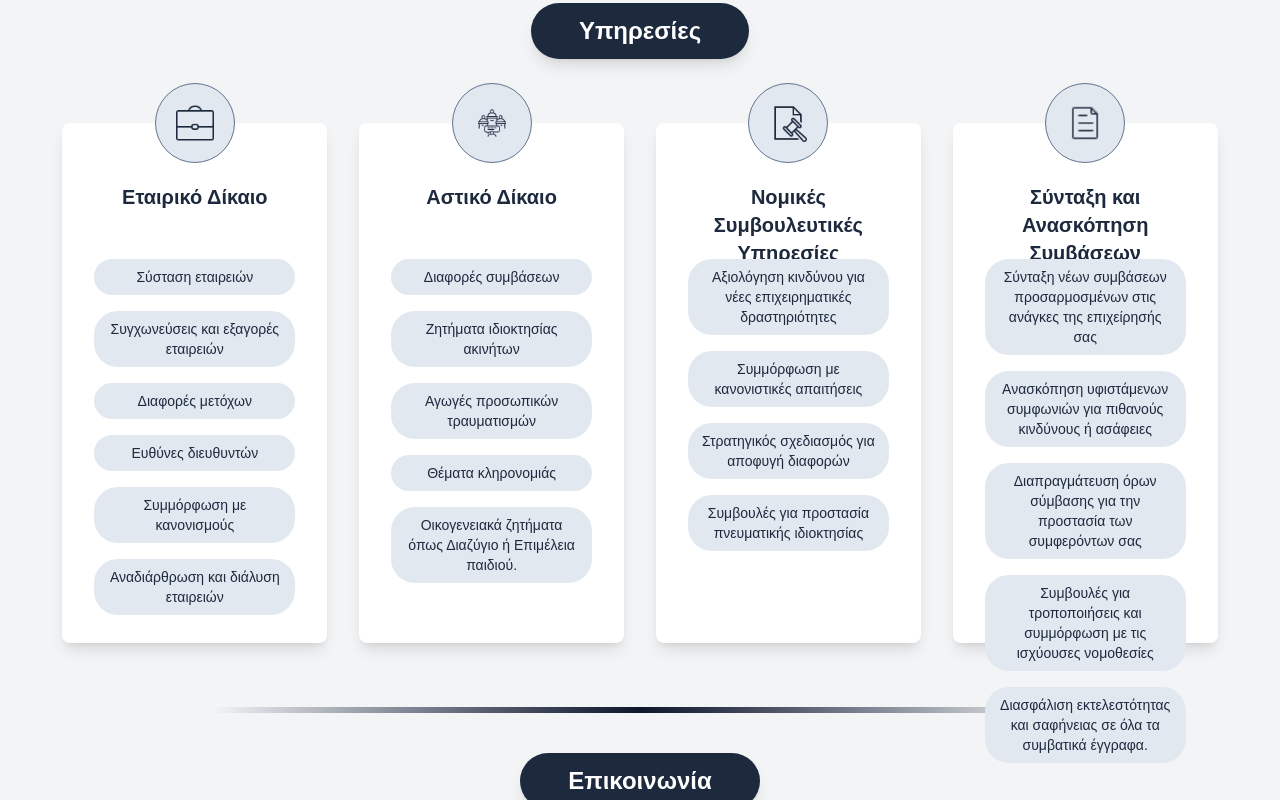
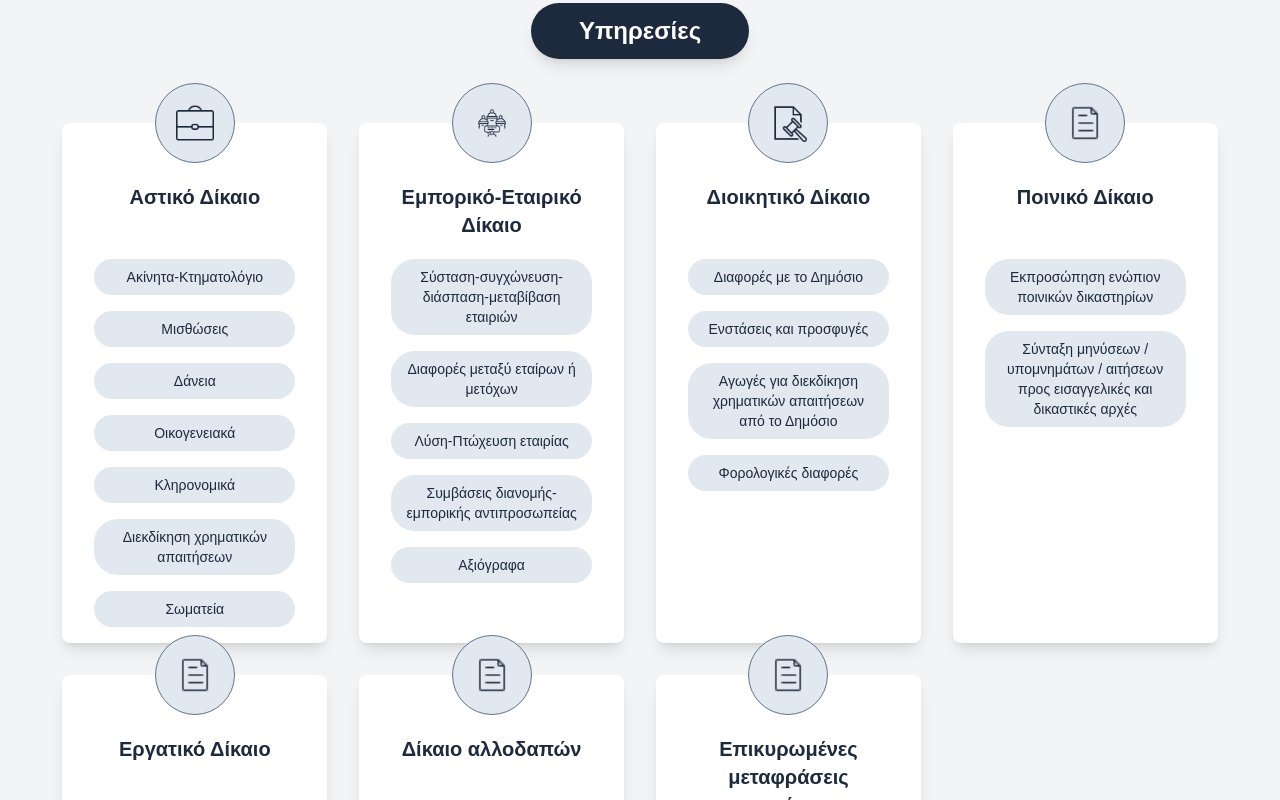
Before and after one commit to MichalisGiannoudis/ProjectDrew, a Next.js app: page / in a window 1280 px wide. Shown: the part 1560-2360 px from the top of the page. Built offline with nearby package versions, Linux system fonts and the light colour scheme.

Commit message:
updated services content

```diff
--- a/src/components/mainBody.component.tsx
+++ b/src/components/mainBody.component.tsx
@@ -13,8 +13,8 @@ export default function MainBody() {
 
   const languageState = useThemeStore(state => state.language);
   const {  nameLabel, progessionLabel, bioHeaderLabel, bioBodyLabel, servicesLabel
-          , serviceLabel1, serviceLabel2, serviceLabel3, serviceLabel4, serviceBody1
-          , serviceBody2, serviceBody3, serviceBody4
+          , serviceLabel1, serviceLabel2, serviceLabel3, serviceLabel4, serviceLabel5, serviceLabel6, serviceLabel7
+          , serviceBody1, serviceBody2, serviceBody3, serviceBody4, serviceBody5, serviceBody6, serviceBody7
         } = useContent(languageState === Language.Greek ? 'mainPageGR' : 'mainPageEN') as MainPageContent;
 
   return (
@@ -62,11 +62,11 @@ export default function MainBody() {
             </div>
           </div>
           <div className="grid grid-cols-1 md:grid-cols-2 lg:grid-cols-4 gap-16 md:gap-12 lg:gap-8">
-            {[1,2,3,4].map((_, idx) => (
+            {[1, 2, 3, 4, 5, 6, 7].map((_, idx) => (
               <ServiceCard key={ idx }
               serviceImage = { idx ===0 ? '/corporate-icon.png' : idx === 1 ? '/civil-icon.png' : idx === 2 ? '/policy-icon.png' : '/contract-icon.png' }
-              serviceLabel = { idx === 0 ? serviceLabel1 : idx === 1 ? serviceLabel2 : idx === 2 ? serviceLabel3 : serviceLabel4 }
-              serviceBody = { idx === 0 ? serviceBody1 : idx === 1 ? serviceBody2 : idx === 2 ? serviceBody3 : serviceBody4 }
+              serviceLabel = { idx === 0 ? serviceLabel1 : idx === 1 ? serviceLabel2 : idx === 2 ? serviceLabel3 : idx === 3 ? serviceLabel4 : idx === 4 ? serviceLabel5 : idx === 5 ? serviceLabel6 : serviceLabel7 }
+              serviceBody = { idx === 0 ? serviceBody1 : idx === 1 ? serviceBody2 : idx === 2 ? serviceBody3 :  idx === 3 ? serviceBody4 : idx === 4 ? serviceBody5 : idx === 5 ? serviceBody6 : serviceBody7 }
               />
             ))}
           </div>
--- a/src/content/mainPage.content.ts
+++ b/src/content/mainPage.content.ts
@@ -4,14 +4,23 @@ export const MainPageContentEN = {
     bioHeaderLabel: 'Hello,',
     bioBodyLabel: 'I Adnreaw and am a licensed attorney with over 10 years of experience in corporate and civil law. My expertise includes corporate governance, contract law, and dispute resolution. I am committed to providing my clients with the highest level of legal service and support.',
     servicesLabel: 'Services',
-    serviceLabel1: 'Corporate Law',
-    serviceLabel2: 'Civil Law',
-    serviceLabel3: 'Legal Advisory Services',
-    serviceLabel4: 'Contract Drafting and Review',
-    serviceBody1: 'Company formation, Mergers and acquisitions, Shareholder disputes, Director responsibilities, Compliance with regulations, Restructuring, Dissolution of companies',
-    serviceBody2: 'Contract disputes, Property ownership issues, Personal injury claims, Inheritance matters, Family matters like Divorce or child Custody',
-    serviceBody3: 'Risk assessment for new business ventures, Compliance with regulatory requirements, Strategic planning for dispute avoidance, Advice on intellectual property protection',
-    serviceBody4: 'Drafting new contracts tailored to your business needs, Reviewing existing agreements for potential risks or ambiguities, Negotiating contract terms to protect your interests, Advising on amendments and compliance with applicable laws, Ensuring enforceability and clarity in all contractual documents',
+
+    serviceLabel1: 'Civil Law',
+    serviceLabel2: 'Commercial-Corporate Law',
+    serviceLabel3: 'Administrative Law',
+    serviceLabel4: 'Criminal Law',
+    serviceLabel5: 'Labor Law',
+    serviceLabel6: 'Foreigners Law',
+    serviceLabel7: 'Certified Document Translations',
+
+    serviceBody1: 'Real Estate-Land Registry, Leases, Loans, Family Law, Inheritance Law, Monetary Claims, Associations',
+    serviceBody2: 'Company formation-merger-division-transfer, Disputes between partners or shareholders, Company dissolution-bankruptcy, Distribution and commercial agency agreements, Negotiable instruments',
+    serviceBody3: 'Disputes with the Public Sector, Objections and appeals, Lawsuits for monetary claims against the Public Sector, Tax disputes',
+    serviceBody4: 'Representation before criminal courts, Drafting of complaints / briefs / petitions to prosecutorial and judicial authorities',
+    serviceBody5: 'Disputes arising from employment contracts, Disputes with social security funds',
+    serviceBody6: 'Residence permits, Greek citizenship',
+    serviceBody7: '',
+
     contactLabel: 'Contact',
     contactMeLabel: 'Find us',
     contactNameLabel: 'Name',
@@ -32,14 +41,23 @@ export const MainPageContentGR = {
     bioHeaderLabel: 'Γειά σας,',
     bioBodyLabel: 'Είμαι ο Ανδρέας, δικηγόρος με άδεια άσκησης επαγγέλματος και πάνω από 10 χρόνια εμπειρίας στο εταιρικό και πολιτικό δίκαιο. Η εξειδίκευσή μου περιλαμβάνει εταιρική διακυβέρνηση, δίκαιο συμβάσεων και επίλυση διαφορών. Δεσμεύομαι να παρέχω στους πελάτες μου την υψηλότερη ποιότητα νομικών υπηρεσιών και υποστήριξης.',
     servicesLabel: 'Υπηρεσίες',
-    serviceLabel1: 'Εταιρικό Δίκαιο',
-    serviceLabel2: 'Αστικό Δίκαιο',
-    serviceLabel3: 'Νομικές Συμβουλευτικές Υπηρεσίες',
-    serviceLabel4: 'Σύνταξη και Ανασκόπηση Συμβάσεων',
-    serviceBody1: 'Σύσταση εταιρειών, Συγχωνεύσεις και εξαγορές εταιρειών, Διαφορές μετόχων, Ευθύνες διευθυντών, Συμμόρφωση με κανονισμούς, Αναδιάρθρωση και διάλυση εταιρειών',
-    serviceBody2: 'Διαφορές συμβάσεων, Ζητήματα ιδιοκτησίας ακινήτων, Αγωγές προσωπικών τραυματισμών, Θέματα κληρονομιάς, Οικογενειακά ζητήματα όπως Διαζύγιο ή Επιμέλεια παιδιού.',
-    serviceBody3: 'Αξιολόγηση κινδύνου για νέες επιχειρηματικές δραστηριότητες, Συμμόρφωση με κανονιστικές απαιτήσεις, Στρατηγικός σχεδιασμός για αποφυγή διαφορών, Συμβουλές για προστασία πνευματικής ιδιοκτησίας',
-    serviceBody4: 'Σύνταξη νέων συμβάσεων προσαρμοσμένων στις ανάγκες της επιχείρησής σας, Ανασκόπηση υφιστάμενων συμφωνιών για πιθανούς κινδύνους ή ασάφειες, Διαπραγμάτευση όρων σύμβασης για την προστασία των συμφερόντων σας, Συμβουλές για τροποποιήσεις και συμμόρφωση με τις ισχύουσες νομοθεσίες, Διασφάλιση εκτελεστότητας και σαφήνειας σε όλα τα συμβατικά έγγραφα.',
+
+    serviceLabel1: 'Αστικό Δίκαιο',
+    serviceLabel2: 'Εμπορικό-Εταιρικό Δίκαιο',
+    serviceLabel3: 'Διοικητικό Δίκαιο',
+    serviceLabel4: 'Ποινικό Δίκαιο',
+    serviceLabel5: 'Εργατικό Δίκαιο',
+    serviceLabel6: 'Δίκαιο αλλοδαπών',
+    serviceLabel7: 'Επικυρωμένες μεταφράσεις εγγράφων',
+
+    serviceBody1: 'Ακίνητα-Κτηματολόγιο, Μισθώσεις, Δάνεια, Οικογενειακά, Κληρονομικά, Διεκδίκηση χρηματικών απαιτήσεων, Σωματεία',
+    serviceBody2: 'Σύσταση-συγχώνευση-διάσπαση-μεταβίβαση εταιριών, Διαφορές μεταξύ εταίρων ή μετόχων, Λύση-Πτώχευση εταιρίας, Συμβάσεις διανομής-εμπορικής αντιπροσωπείας, Αξιόγραφα',
+    serviceBody3: 'Διαφορές με το Δημόσιο, Ενστάσεις και προσφυγές, Αγωγές για διεκδίκηση χρηματικών απαιτήσεων από το Δημόσιο, Φορολογικές διαφορές',
+    serviceBody4: 'Εκπροσώπηση ενώπιον ποινικών δικαστηρίων, Σύνταξη μηνύσεων / υπομνημάτων / αιτήσεων προς εισαγγελικές και δικαστικές αρχές',
+    serviceBody5: 'Διαφορές από συβάσεις εργασίας, Διαφορές με ασφαλιστικά ταμεία',
+    serviceBody6: 'Άδειες διαμονής, Ελληνική ιθαγένεια',
+    serviceBody7: '',
+
     contactLabel: 'Επικοινωνία',
     contactMeLabel: 'Βρείτε μας',
     contactNameLabel: 'Όνομα',
--- a/src/types/content.interface.ts
+++ b/src/types/content.interface.ts
@@ -24,10 +24,16 @@ export interface MainPageContent{
     serviceLabel2: string,
     serviceLabel3: string,
     serviceLabel4: string,
+    serviceLabel5: string,
+    serviceLabel6: string,
+    serviceLabel7: string,
     serviceBody1: string,
     serviceBody2: string,
     serviceBody3: string,
     serviceBody4: string,
+    serviceBody5: string,
+    serviceBody6: string,
+    serviceBody7: string,
     contactLabel: string,
     contactMeLabel: string,
     contactNameLabel: string,
```
